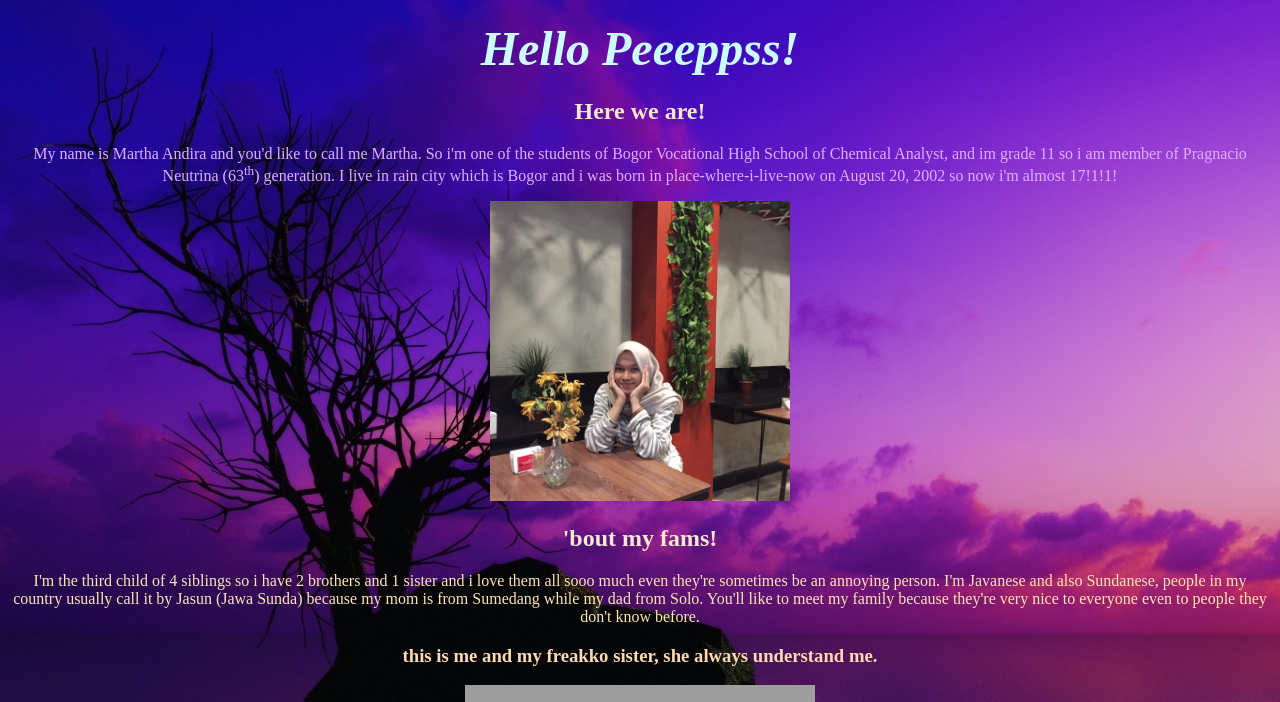
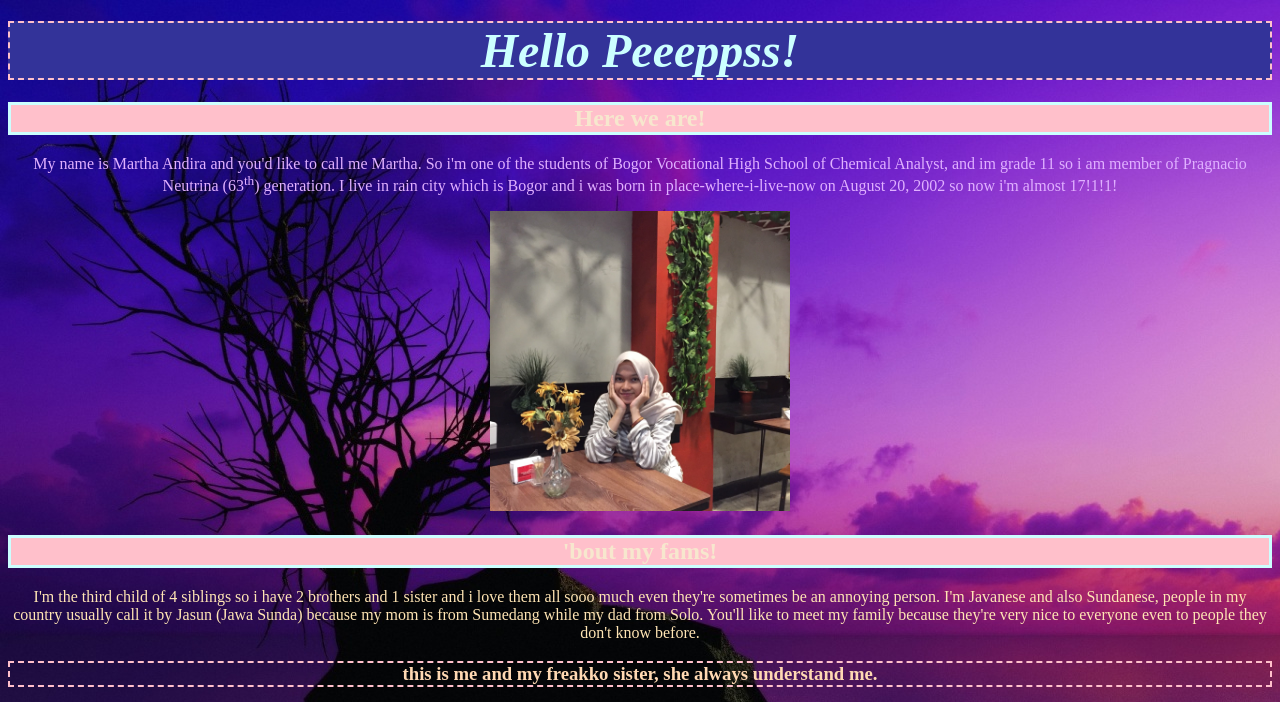
Before and after one commit to marthaandira/marthaandira.github.io, a plain HTML site: page index.html in a window 1280 px wide. Shown: the top 702 px of the page. Drawn offline with Linux system fonts and the light colour scheme; grey boxes are pictures that could not be loaded.

Commit message:
Add files via upload

```diff
--- a/index.html
+++ b/index.html
@@ -2,6 +2,7 @@
 <html>
 <head>
 	<title>Martha's Bio</title>
+	<link rel="stylesheet" type="text/css" href="marthacantik.css">
 </head>
 <body style="background-image: url('bg7.jpg');">
 <h1><center><strong> <font font face="Times New Roman" size="80" color="#ccffff"> <i>Hello Peeeppss!</i></font></strong></center></h1>
--- /dev/null
+++ b/marthacantik.css
@@ -0,0 +1,3 @@
+h1{ background-color: #333399; color: red; border:2px dashed pink;}
+h2{ background-color: pink; color: blue;border:3px solid #ccffff}
+h3{color: yellow; border:2px dashed pink;}
```
